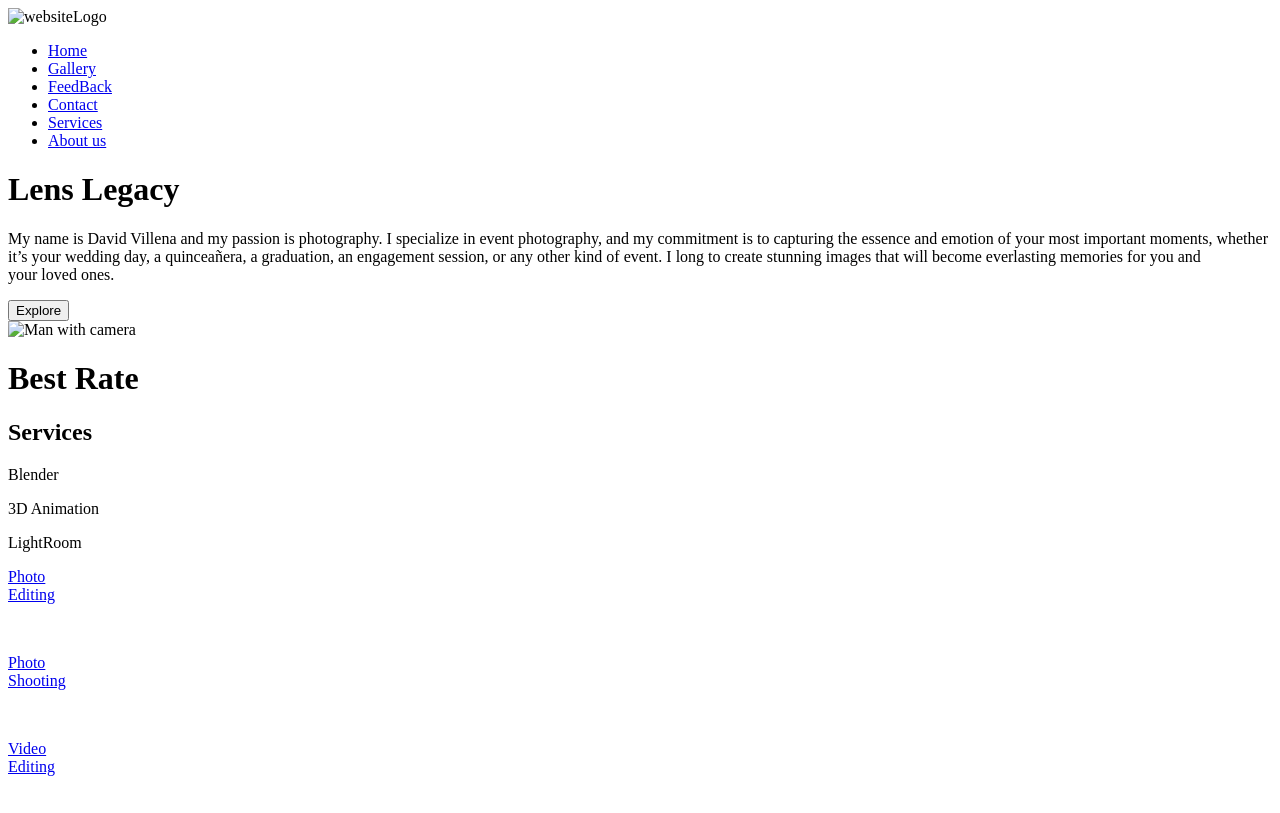
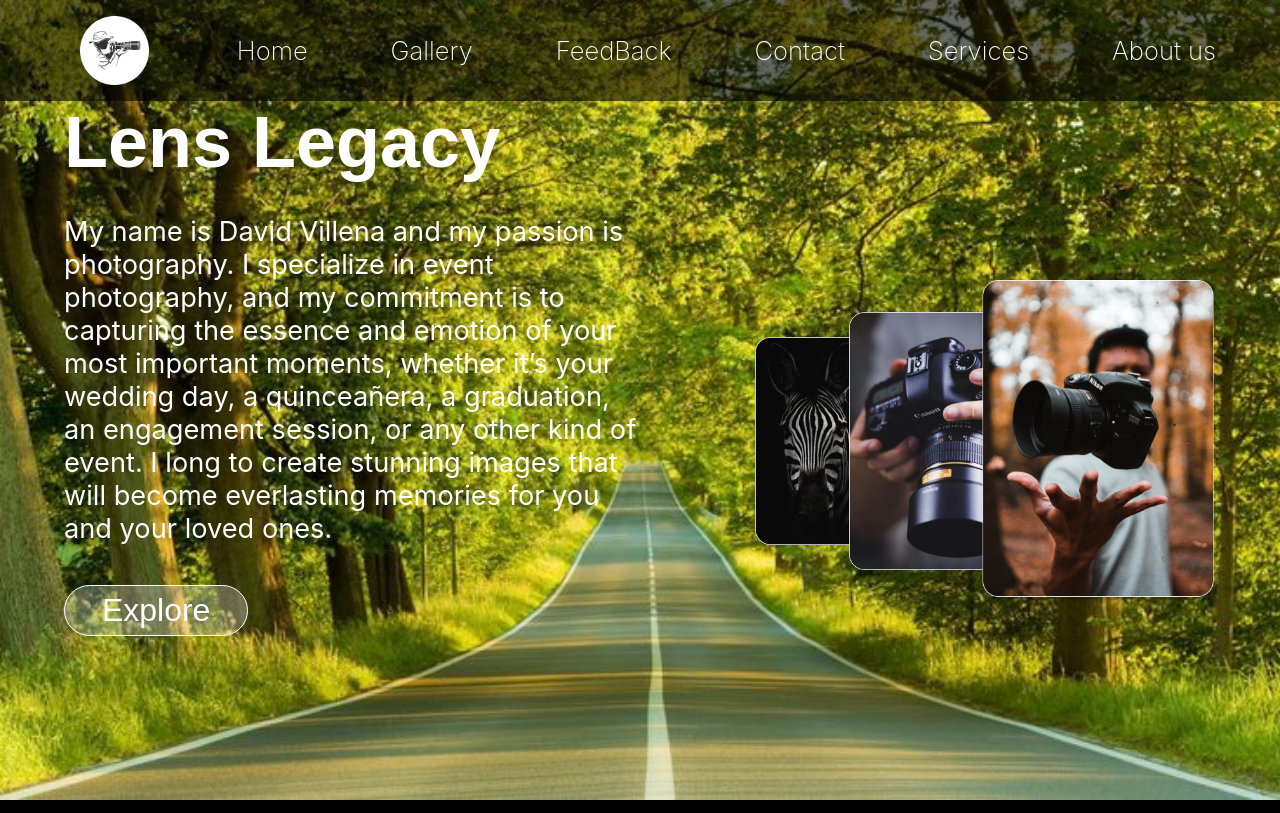
Before and after one commit to Tlo-D-ji/Photography-Showcase-site, a plain HTML site: page index.html in a window 1280 px wide. Shown: the top 813 px of the page. Drawn offline with Linux system fonts and the light colour scheme; a web font is replaced by a local one.

Commit message:
Rya last commit

```diff
--- /dev/null
+++ b/Script/BurgerMenu.js
@@ -0,0 +1,12 @@
+// S'assurer que le DOM est chargé
+document.addEventListener("DOMContentLoaded", function () {
+               const toggleButton = document.getElementById("toggleButton"); // Icône burger menu
+               const navLinks = document.getElementById("navLinks"); // Liste des liens de navigation
+
+               // Ajouter un événement au clic sur le bouton
+               toggleButton.addEventListener("click", function () {
+                   navLinks.classList.toggle("active"); // Ajoute/retire la classe 'active'
+                   console.log("Click!");
+
+               });
+           });
--- /dev/null
+++ b/Style/style.css
@@ -0,0 +1,210 @@
+ *{
+  padding: 0;
+  margin: 0;
+  overflow-x: hidden;
+}
+
+@import url('https://fonts.googleapis.com/css2?family=Inter:ital,opsz,wght@0,14..32,100..900;1,14..32,100..900&display=swap');
+@import url('https://fonts.googleapis.com/css2?family=Kalnia:wght@100..700&display=swap');
+
+
+body{
+  font-family: sans-serif;
+  width: 100vw;
+}
+
+
+
+
+/*=================First WebPage Section=================*/
+
+/* Navigation Bar */
+.HomePage{
+  height: 100vh;
+  width: 100%;
+  background-image: url("../images/Landscape.jpg");
+  background-size: cover;
+  background-repeat: no-repeat;
+  overflow: hidden;
+}
+
+.burgerMenu{
+  display: none;
+  width: 10%;
+  height: 10%;
+}
+
+.navBar{
+  display: flex;
+  height: auto;
+  padding-left: 5%;
+  padding-right: 5%;
+  justify-content: space-between;
+  align-items: center;
+  background-color: #00000096;
+}
+
+.webLogo{
+  width:  6%;
+  height: 6%;
+  margin: 2vh;
+}
+
+
+.navBar ul{
+  display: flex;
+  width: 85%;
+  justify-content: space-between;
+}
+
+
+.navBar a{
+  color: white;
+  text-decoration: none;
+  font-family:'Inter',sans-serif;
+  font-weight: 200;
+  font-size: 2vw;
+}
+
+/* Presentation section */
+
+.presentation{
+  display: flex;
+  height: 100VH;
+  padding-left: 5%;
+  padding-right: 5%;
+}
+
+
+.left{
+  width: 50%;
+  height: 90%;
+  display: flex;
+  flex-direction: column;
+}
+
+
+
+.left h1{
+  font-family: "Kalnia", sans-serif;
+  color: white;
+  font-size: 4.5em;
+  font-weight: bold;
+  overflow-y: hidden;
+}
+
+.left p{
+  font-family: 'Inter',sans-serif;
+  color: white;
+  font-size: 1.7em;
+  overflow-y: hidden;
+  margin-top: 4vh;
+}
+
+.left button{
+  background-color: rgba(255, 255, 255, 0.26);
+  color: white;
+  width: 32%;
+  height: 7%;
+  border-radius: 50px;
+  font-size: 2em;
+  outline: none;
+  border: solid 1px white;
+  cursor: pointer;
+  margin-top: 5vh;
+}
+
+.right{
+  height: 85%;
+  width: 50%;
+  display: flex;
+  overflow-y: hidden;
+  align-items: center;
+}
+
+
+.img1{
+  position: relative;
+  z-index: 1;
+  left: 10%;
+}
+
+.img0{
+  position: relative;
+  z-index: 2;
+}
+
+.img2{
+  position: relative;
+  left: 20%;
+}
+
+/*======================Second WebPage Section======================*/
+.gallery{
+  width: 100%;
+  height: 100vh;
+  background-color: black;
+}
+
+.galleryTitle{
+  width: 100%;
+  height: 10vh;
+  display: flex;
+  justify-content: center;
+  align-items: end;
+  gap: 4vh;
+}
+
+.horizontalBar{
+  background-color: white;
+  width: 30%;
+  height: 5%;
+  margin-bottom: 1.5vh;
+}
+
+.galleryTitle h1{
+  color: white;
+  font-size: 3vw;
+}
+
+.galleryImages{
+  width: 100%;
+  height: 90vh;
+  display: flex;
+  align-items: center;
+  justify-content: center;
+}
+
+.EagleImg{
+  z-index: 2;
+  height: 86vh;
+  width: 70vh;
+}
+
+.zebraImg,
+.dauphinImg{
+  z-index: 1;
+}
+
+.zebraImg{
+  position: relative;
+  left: 2%;
+}
+
+.dauphinImg{
+  position: relative;
+  left: -2%;
+}
+
+.tigerImg{
+  position: relative;
+  left: -5%;
+}
+
+.elephantImg{
+  position: relative;
+  left: 5%;
+}
+
+
+/*===============Third WebPage Section===============*/
--- a/index.html
+++ b/index.html
@@ -3,18 +3,19 @@
 <head>
                <meta charset="UTF-8">
                <meta name="viewport" content="width=device-width, initial-scale=1.0">
-               <title>Document</title>
+               <title>Lens Legacy</title>
                <link rel="stylesheet" href="Style/style.css">
-
                <link rel="preconnect" href="https://fonts.googleapis.com">
 <link rel="preconnect" href="https://fonts.gstatic.com" crossorigin>
 <link href="https://fonts.googleapis.com/css2?family=Kalnia:wght@100..700&display=swap" rel="stylesheet">
 </head>
 <body>
+               <!-- ==============First WebPage Section============== -->
                <div class="HomePage">
+                              <!-- Navigation Bar -->
                               <div class="navBar">
-                                             <img src="./images/WebSiteLogo.png" alt="websiteLogo">
-                                             <ul>
+                                             <img src="./images/WebSiteLogo.png" alt="websiteLogo" class="webLogo" >
+                                             <ul id="navLinks">
                                                             <li><a href="#">Home</a></li>
                                                             <li><a href="#">Gallery</a></li>
                                                             <li><a href="#">FeedBack</a></li>
@@ -22,7 +23,10 @@
                                                             <li><a href="#">Services</a></li>
                                                             <li><a href="#">About us</a></li>
                                              </ul>
+                                             <img src="./images/BurgerMenu.png" alt="Burger Menu" class="burgerMenu" id="toggleButton">
                               </div>
+
+                              <!-- Presentation section -->
                               <div class="presentation">
                                              <div class="left">
                                                             <h1>Lens Legacy</h1>
@@ -30,45 +34,42 @@
                                                             <button>Explore</button>
                                              </div>
                                              <div class="right">
-                                                            <img src="" alt="Man with camera">
-                                                            <img src="" alt="">
-                                                            <img src="" alt="">
+                                                            <img src="./images/img2.png" alt="Zebra" class="img2">
+                                                            <img src="./images/img1.png" alt="Hand with Camera" class="img1">
+                                                            <img src="./images/img0.png" alt="Man with camera" class="img0">
                                              </div>
                               </div>
                </div>
 
+
+
+               <!-- ===============Second WebPage Section=============== -->
                <div class="gallery">
-                             <div class="galTitle">
-                              <div class="rect"></div>
+                             <div class="galleryTitle">
+                              <div class="horizontalBar"></div>
                               <h1>Best Rate</h1>
-                              <div class="rect"></div>
+                              <div class="horizontalBar"></div>
+                             </div>
+                             <div class="galleryImages">
+                              <img src="./images/ElephantGal.png" alt="Elephant Image" class="elephantImg">
+                              <img src="./images/ZebraGal.png" alt="Zebra Image" class="zebraImg">
+
+                              <img src="./images/EagleGal.png" alt="Eagle Image" class="EagleImg" >
+
+                              <img src="./images/DauphinGal.png" alt="Dauphin Image" class="dauphinImg">
+                              <img src="./images/TigerGal.png" alt="Tiger image" class="tigerImg">
+
                              </div>
                </div>
 
-      <section class="Services">
-        <h1>Services</h1>
 
-        <model-viewer viewer
-        src = "./models/cinema_camera.glb"
-        camera-controls
-        autoplay
-        scale="2 2 2"
-        >
-        </model-viewer>
 
-        <div class="ctn_txt">
-            <p id="bld" class="reveal">Blender</p>
-            <p id="ani"class="reveal">3D Animation</p>
-            <p id="lr" class="reveal">LightRoom</p>
-        </div>
 
-    <div class="cards">
-        <div id="card1" class="imgs"><a href="#"><div class="glassEffect"><p>Photo</br> Editing</p></div><img src="./images/NewGim1.jpg" alt=""></a></div>
-        <div id="card2" class="imgs"><a href="#"><div class="glassEffect"><p>Photo</br> Shooting</p></div><img src="./images/Gim2.jpg" alt=""></a></div>
-        <div id="card3" class="imgs"><a href="#"><div class="glassEffect"><p>Video</br> Editing</p></div><img src="./images/Gim3.jpg" alt=""></a></div>
-    </div>
+               <!-- =================Third WebPage Section================= -->
 
-    </section>
+
+
+               <script src="./Script/BurgerMenu.js"></script>
 
 </body>
 </html>
```
Also changed, not shown: IBindex.html (deleted, +0 -12 lines), css/me.css (deleted, +0 -52 lines), css/IBStyle.css (deleted), images/BurgerMenu.png (added), images/DauphinGal.png (added), images/EagleGal.png (added), images/ElephantGal.png (added), images/Landscape.jpg (added), images/TigerGal.png (added), images/WebSiteLogo.png (added), images/ZebraGal.png (added), images/img0.png (added), images/img1.png (added), images/img2.png (added), 2 more files, 1 other file.
